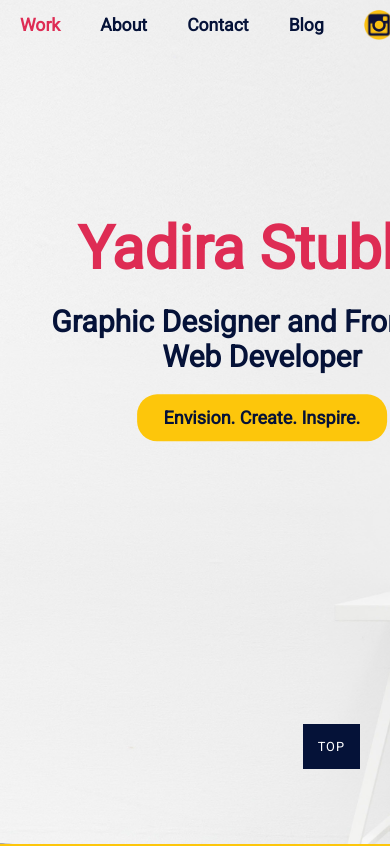
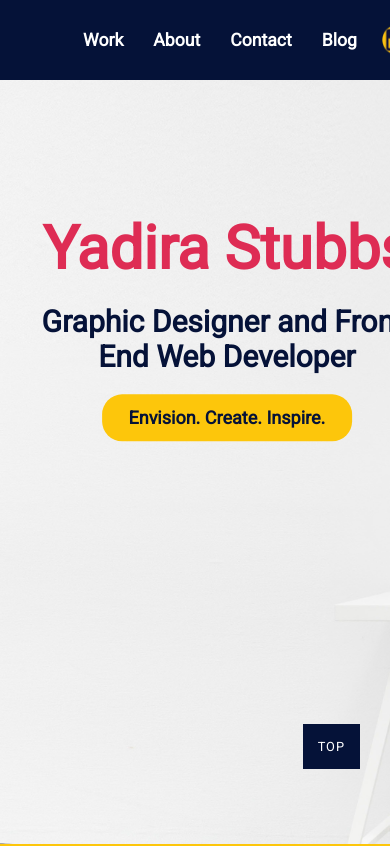
Before and after one commit to Toni-Mac/Yadira-Portfolio--Toni-edited, a plain HTML site: page index.html in a window 390 px wide. Shown: the top 846 px of the page. Drawn offline with nearby package versions, Linux system fonts and the light colour scheme.

Commit message:
Mobile Nav

```diff
--- a/scss/_nav.scss
+++ b/scss/_nav.scss
@@ -1,17 +1,29 @@
 //Nav Top
 .nav-top {
-    height: 50px;
-    padding-right: 30px;
+    // height: 50px;
+    // padding-right: 30px;
 }
-
+@media only screen and (max-width: 600px){
+    .nav-top{
+        background-color: $brand-color-bl;
+    }
+    .nav-top .regular-nav-item a{
+        color: white;
+    }
+}
 .nav-top ul {
     margin: 0;
     padding:0;
     list-style:none;
     display: flex;
-    justify-content: flex-end;
+    justify-content: space-evenly;
+    align-items: center;
+    max-width: 70%;
+    margin: auto;
 }
-
+.nav-top .regular-nav-item{
+    padding: 15px;
+}
 .nav-top .regular-nav-item a {
     font-family: 'Roboto', sans-serif;
     line-height: 50px;
@@ -22,11 +34,16 @@
     white-space:nowrap;
     color: $brand-color-bl;
     text-decoration: none;
-    padding: 0 20px;
+    // padding: 0 20px;
+}
+@media only screen and (max-width: 600px){
+    .nav-top .regular-nav-item a{
+        color: white;
+    }
 }
 
 .nav-top .regular-nav-item:nth-child(4) a {
-    margin-right: 20px;
+    // margin-right: 20px;
 }
 
 .nav-top .regular-nav-item a:hover, .nav-top .regular-nav-item a:focus, .nav-top .regular-nav-item a:active{
@@ -34,18 +51,19 @@
 }
 
 .sm-top {
-    display: flex;
-    align-items: center;
+    // display: flex;
+    // align-items: center;
 }
 
 .sm-top a{
     display: block;
     width: 30px;
     height: 30px;
+    margin: 10px;
 }
 
 .sm-top:not(:last-child) a {
-    margin-right: 20px;
+    // margin-right: 20px;
 }
 
 .sm-top img {
```
Also changed, not shown: styles/styles.css.
